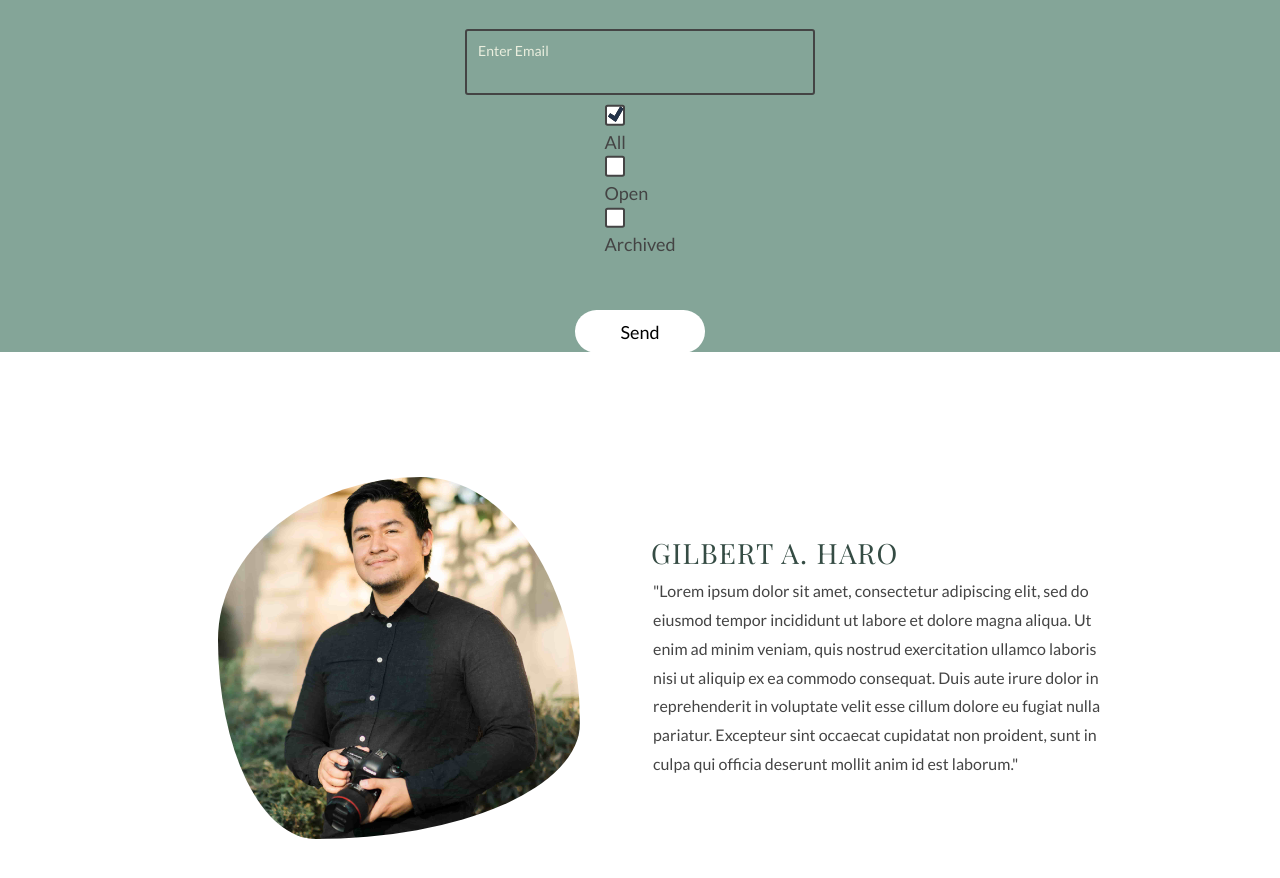
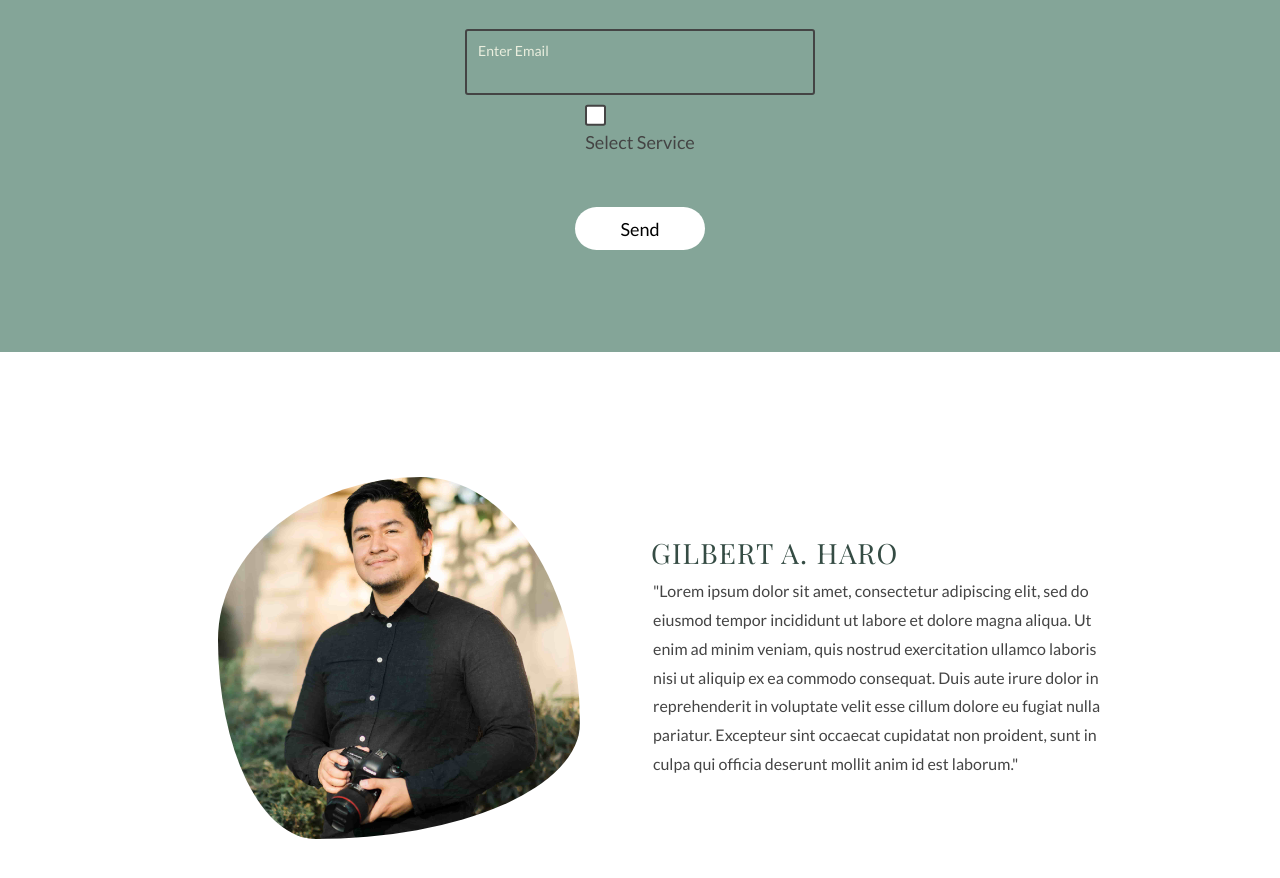
Before and after one commit to gah-code/ghp-app, a React (Create React App) app: page / in a window 1280 px wide. Shown: the part 2719-3597 px from the top of the page. Built offline with nearby package versions, Linux system fonts and the light colour scheme.

Commit message:
Form Radio Button Test Five

```diff
--- a/src/components/Misc/Form.js
+++ b/src/components/Misc/Form.js
@@ -47,22 +47,15 @@ const Form = () => {
               <span class="placeholder">Enter Email</span>
             </label>
 
-            <div class="radio-toolbar">
+            <label htmlFor="service-type">
               <input
+                id="service-type"
                 type="radio"
-                id="radio1"
-                name="radios"
-                value="all"
-                checked
+                required
+                name="servicetype"
               />
-              <label for="radio1">All</label>
-
-              <input type="radio" id="radio2" name="radios" value="false" />
-              <label for="radio2">Open</label>
-
-              <input type="radio" id="radio3" name="radios" value="true" />
-              <label for="radio3">Archived</label>
-            </div>
+              <span class="placeholder">Select Service</span>
+            </label>
 
             <button
               className="form-button"
```
